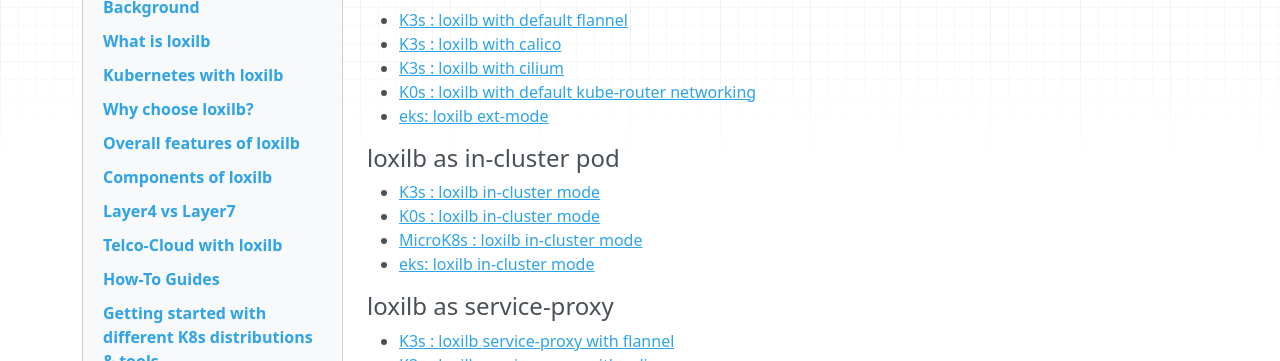
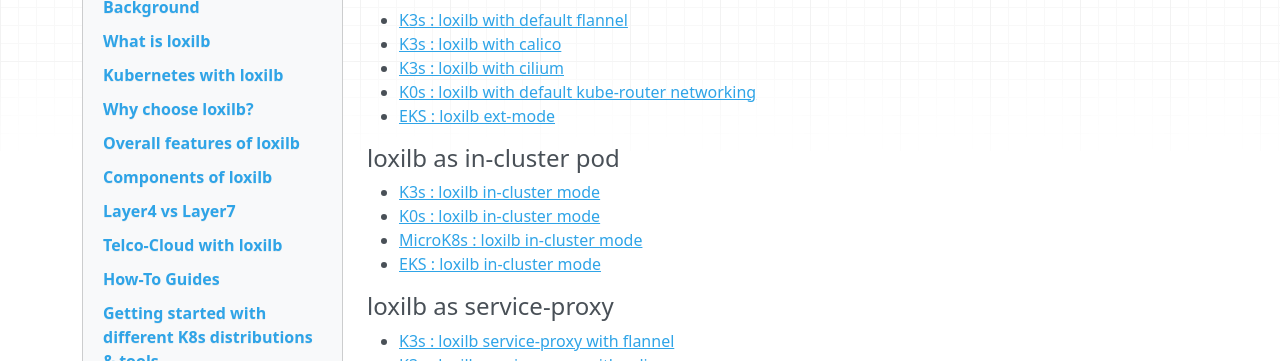
Before and after one commit to loxilb-io/loxilbdocs, an MkDocs documentation site: the page built from docs/index.md, in a window 1280 px wide and 900 px high, scrolled down 3415 px. Shown: the part 155-516 px from the top of the window. Built offline with MkDocs 1.6.1, drawn with Linux system fonts in a browser that asks for light colours; nearby versions of some CDN libraries.

```diff
--- a/docs/index.md
+++ b/docs/index.md
@@ -96,13 +96,13 @@ For deploying telco-cloud with cloud-native functions, loxilb can be used as a S
 - [K3s : loxilb with calico](k3s_quick_start_calico.md)
 - [K3s : loxilb with cilium](quick_start_with_cilium.md)
 - [K0s : loxilb with default kube-router networking](k0s_quick_start.md)
-- [eks: loxilb ext-mode](eks-external.md)
+- [EKS : loxilb ext-mode](eks-external.md)
 
 #### loxilb as in-cluster pod
 - [K3s : loxilb in-cluster mode](k3s_quick_start_incluster.md)
 - [K0s : loxilb in-cluster mode](k0s_quick_start_incluster.md)
 - [MicroK8s : loxilb in-cluster mode](microk8s_quick_start_incluster.md)
-- [eks: loxilb in-cluster mode](eks-external.md)
+- [EKS : loxilb in-cluster mode](eks-external.md)
 
 #### loxilb as service-proxy
 - [K3s : loxilb service-proxy with flannel](service-proxy-flannel.md)
```
